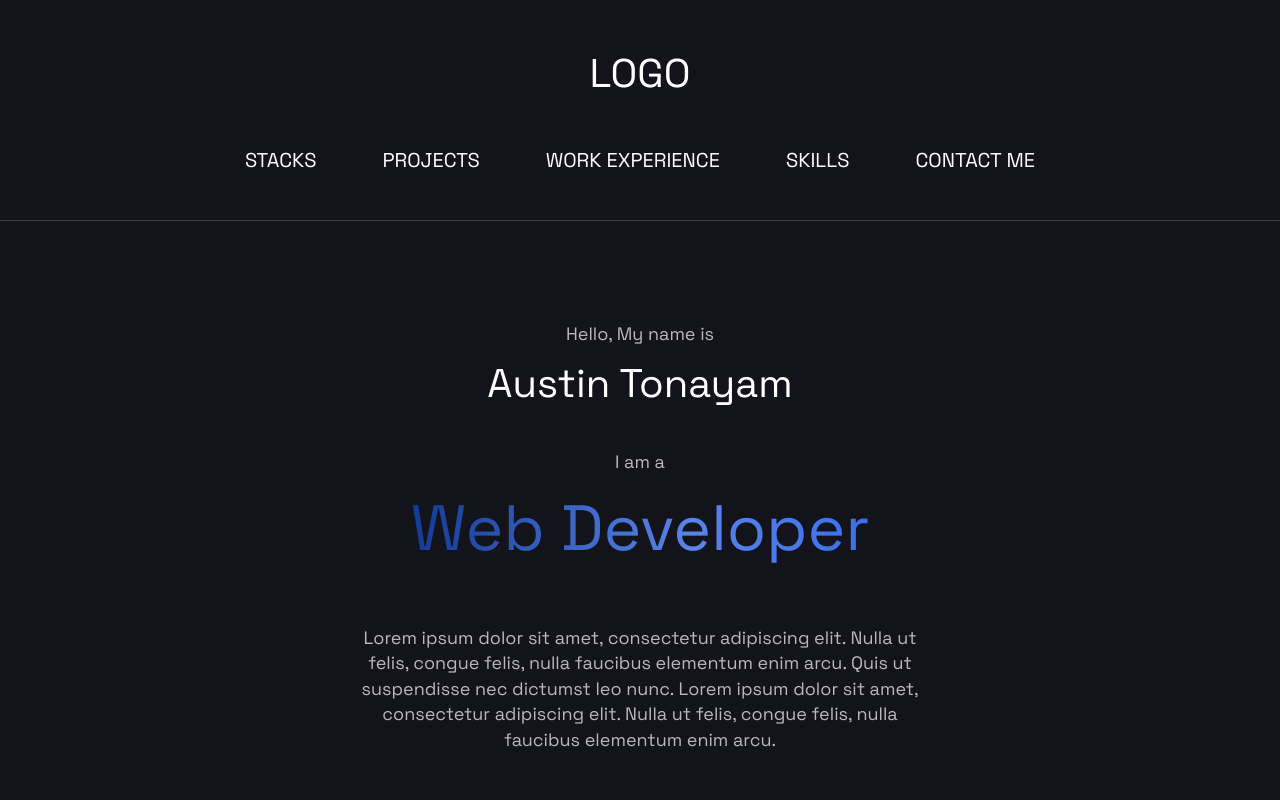
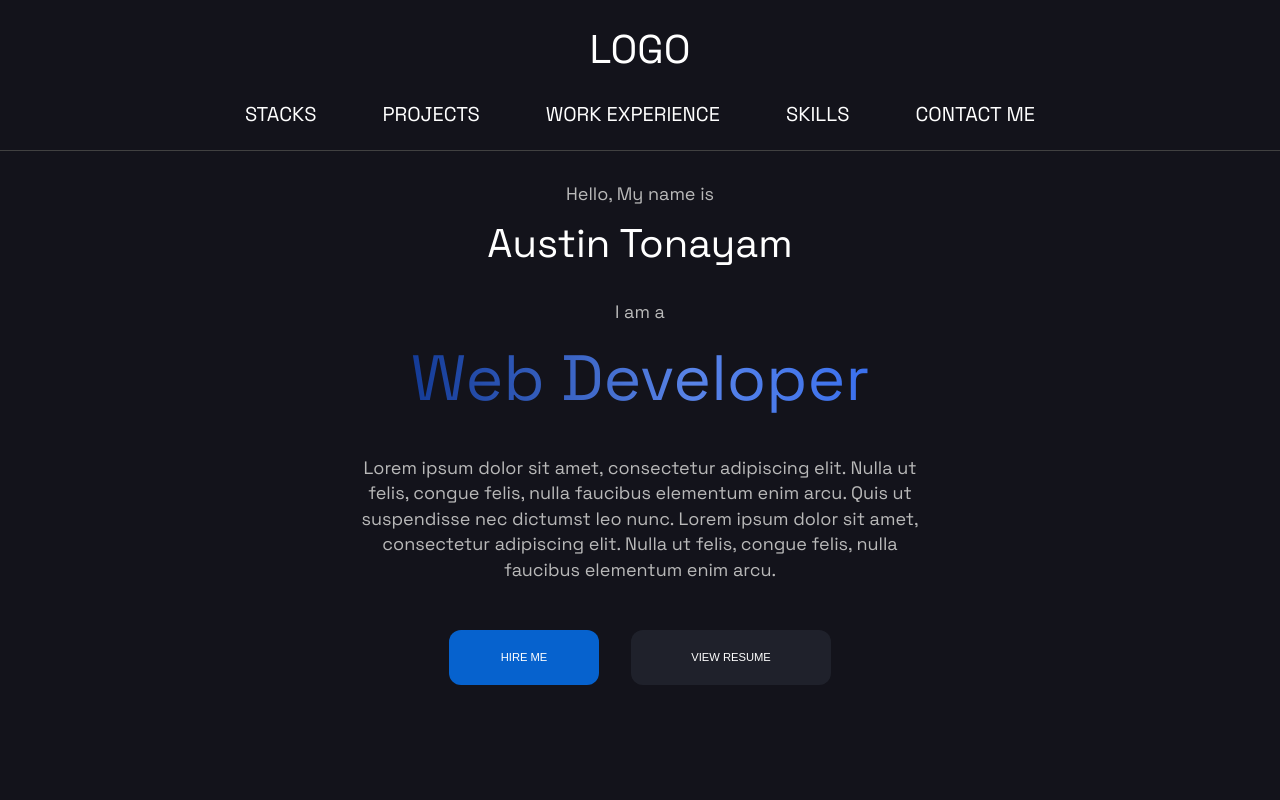
Before and after one commit to tonayam/portfolio, a React (Create React App) app: page / in a window 1280 px wide. Shown: the top 800 px of the page. Built offline with nearby package versions, Linux system fonts and the light colour scheme.

Commit message:
First Batch Of Animations Version 1.0

```diff
--- a/package.json
+++ b/package.json
@@ -6,6 +6,7 @@
     "@testing-library/jest-dom": "^5.16.5",
     "@testing-library/react": "^13.4.0",
     "@testing-library/user-event": "^13.5.0",
+    "framer-motion": "^7.3.4",
     "react": "^18.2.0",
     "react-dom": "^18.2.0",
     "react-icons": "^4.4.0",
--- a/src/Styles/header.scss
+++ b/src/Styles/header.scss
@@ -64,19 +64,19 @@
   .header {
     width: 80%;
     .text {
-      margin: 100px 0 41px 0;
+      margin: 30px 0 41px 0;
       h1 {
-        margin: 12px 0 56px 0;
+        margin: 12px 0 36px 0;
       }
       h2 {
-        margin: 12px 0 40px 0;
+        margin: 12px 0 30px 0;
       }
       .info {
         width: 55%;
       }
     }
     .buttons {
-      margin-top: 41px;
+      margin-top: 7px;
       button {
         @include btnMixin;
       }
--- a/src/Styles/navbar.scss
+++ b/src/Styles/navbar.scss
@@ -1,3 +1,33 @@
+.navbar {
+  padding: 1rem;
+  .logo {
+    display: flex;
+    align-items: center;
+    justify-content: space-between;
+    padding-bottom: 0.5rem;
+    border-bottom: 1px solid #414141;
+    .icon {
+      font-size: 1.8rem;
+    }
+  }
+
+  ul {
+    @include flexCC;
+    flex-direction: column;
+    height: 0;
+    overflow: hidden;
+    transition: ease-in-out 0.5s all;
+    li {
+      margin: 30px 0px;
+      font-size: 20px;
+    }
+
+    &.show-nav {
+      height: calc(100vh - 60px);
+    }
+  }
+}
+
 @include for-phone-only {
 }
 
@@ -14,11 +44,20 @@
     flex-direction: column;
     justify-content: center;
     align-items: center;
-    height: 221px;
+    height: 151px !important;
+    .logo {
+      border-bottom: none;
+    }
+
+    .icon {
+      display: none;
+    }
 
     .nav-links {
       @include flexCC;
-      margin-top: 48px;
+      flex-direction: row;
+      margin-top: 18px;
+      height: auto;
       li {
         margin: 0 33px;
         font-size: 20px;
--- /dev/null
+++ b/src/animation/variants.js
@@ -0,0 +1,118 @@
+// NAVBAR ANIMATION
+const navVariant = {
+  hidden: {
+    opacity: 0,
+    y: -200,
+  },
+
+  visible: {
+    opacity: 1,
+    y: 0,
+    transition: {
+      delay: 0.4,
+      ease: "easeInOut",
+      type: "spring",
+      stiffness: 250,
+      staggerChildren: 0.2,
+      when: "beforeChildren",
+    },
+  },
+};
+
+const navLinksVariant = {
+  hidden: {
+    opacity: 0,
+    y: 200,
+  },
+
+  visible: {
+    opacity: 1,
+    y: 0,
+    transition: {
+      ease: "easeInOut",
+      duration: 1,
+    },
+  },
+};
+
+// HEADER SECTION ANIMATION
+const headerVariant = {
+  hidden: {
+    opacity: 0,
+  },
+
+  visible: {
+    opacity: 1,
+    transition: {
+      ease: "easeInOut",
+      type: "spring",
+      stiffness: 250,
+      staggerChildren: 0.5,
+      delayChildren: 0.5,
+      when: "beforeChildren",
+    },
+  },
+};
+
+const headerTextVariant = {
+  hidden: {
+    opacity: 0,
+    y: "100%",
+  },
+
+  visible: {
+    opacity: 1,
+    y: 0,
+    transition: {
+      ease: [0.17, 0.67, 0.83, 0.67],
+      duration: 0.5,
+    },
+  },
+};
+
+const headerBtnsVaraints = {
+  hidden: {
+    opacity: 0,
+    x: "-100%",
+  },
+
+  visible: {
+    opacity: 1,
+    x: 0,
+  },
+};
+
+// STACK SECTION ANIMATIONS
+
+const container = {
+  hidden: { opacity: 0 },
+  visible: {
+    opacity: 1,
+    transition: {
+      delay: 1,
+      staggerChildren: 0.5,
+    },
+  },
+};
+
+const stackVariant = {
+  hidden: {
+    x: "100%",
+    opacity: 0,
+  },
+  visible: {
+    opacity: 1,
+    x: 0,
+    transition: { type: "spring", stiffness: 300 },
+  },
+};
+
+export {
+  navVariant,
+  navLinksVariant,
+  headerVariant,
+  headerTextVariant,
+  headerBtnsVaraints,
+  container,
+  stackVariant,
+};
--- a/src/components/Contact.js
+++ b/src/components/Contact.js
@@ -6,10 +6,10 @@ const Contact = () => {
     <section className='contact' id='contact'>
       <h3 className='section-title'>CONTACT ME</h3>
       <div className='socials'>
-        {socials.map((social) => {
+        {socials.map((social, index) => {
           const { name, icon, iconName } = social;
           return (
-            <div className='social'>
+            <div className='social' key={index}>
               <img src={icon} alt={iconName} />
               <h3>{name}</h3>
             </div>
--- a/src/components/Header.js
+++ b/src/components/Header.js
@@ -1,26 +1,58 @@
 import React from "react";
+import { motion, AnimatePresence } from "framer-motion";
+import {
+  headerVariant,
+  headerTextVariant,
+  headerBtnsVaraints,
+} from "../animation/variants";
 
 const Header = () => {
   return (
+    <AnimatePresence>
       <header className=' header'>
-      <div className='text'>
-        <p>Hello, My name is </p>
-        <h2>Austin Tonayam</h2>
-        <p>I am a </p>
-        <h1>Web Developer</h1>
-        <p className='info'>
+        <motion.div
+          className='text'
+          variants={headerVariant}
+          initial='hidden'
+          whileInView='visible'
+          viewport={{ once: false }}
+        >
+          <motion.p variants={headerTextVariant}>Hello, My name is </motion.p>
+          <motion.h2 variants={headerTextVariant}>Austin Tonayam</motion.h2>
+          <motion.p variants={headerTextVariant}>I am a </motion.p>
+          <motion.h1 variants={headerTextVariant}>Web Developer</motion.h1>
+          <motion.p className='info' variants={headerTextVariant}>
             Lorem ipsum dolor sit amet, consectetur adipiscing elit. Nulla ut
             felis, congue felis, nulla faucibus elementum enim arcu. Quis ut
             suspendisse nec dictumst leo nunc. Lorem ipsum dolor sit amet,
             consectetur adipiscing elit. Nulla ut felis, congue felis, nulla
             faucibus elementum enim arcu.
-        </p>
-      </div>
+          </motion.p>
+        </motion.div>
         <div className='buttons'>
-        <button className='hire-btn'>HIRE ME</button>
-        <button className='resume-btn'>VIEW RESUME</button>
+          <motion.button
+            className='hire-btn'
+            variants={headerBtnsVaraints}
+            initial='hidden'
+            whileInView='visible'
+            transition={{ delay: 0.5, type: "spring", stiffness: 200 }}
+            exit={{ x: "100%", delay: 0.5 }}
+          >
+            HIRE ME
+          </motion.button>
+          <motion.button
+            className='resume-btn'
+            variants={headerBtnsVaraints}
+            initial='hidden'
+            whileInView='visible'
+            transition={{ type: "spring", stiffness: 200 }}
+            exit={{ x: "100%" }}
+          >
+            VIEW RESUME
+          </motion.button>
         </div>
       </header>
+    </AnimatePresence>
   );
 };
 
--- a/src/components/Navbar.js
+++ b/src/components/Navbar.js
@@ -1,29 +1,72 @@
-import React from "react";
+import React, { useState } from "react";
+import { motion } from "framer-motion";
+import { FaBars, FaTimes } from "react-icons/fa";
+
+import { navVariant, navLinksVariant } from "../animation/variants";
 
 const Navbar = () => {
+  const [showNav, setShowNav] = useState(false);
+
+  // SMOOTH SCROLLING FIX
+  const navLinks = document.querySelectorAll(`.link`);
+  navLinks.forEach((link) => {
+    link.addEventListener(`click`, (e) => {
+      e.preventDefault();
+      const id = e.currentTarget.getAttribute(`href`).slice(1);
+      const element = document.getElementById(id);
+      const position = element.offsetTop - window.innerHeight;
+      console.log(position);
+      window.scrollTo({
+        left: 0,
+        top: position,
+      });
+      setShowNav(false);
+    });
+  });
+
   return (
-    <nav className='navbar'>
+    <motion.nav
+      className='navbar'
+      variants={navVariant}
+      initial='hidden'
+      animate='visible'
+    >
       <div className='logo'>
         <h2>LOGO</h2>
+        {showNav ? (
+          <FaTimes className='icon' onClick={() => setShowNav(false)} />
+        ) : (
+          <FaBars className='icon' onClick={() => setShowNav(true)} />
+        )}
       </div>
-      <ul className='nav-links'>
-        <li>
-          <a href='#stacks'>STACKS</a>
-        </li>
-        <li>
-          <a href='#projects'>PROJECTS</a>
-        </li>
-        <li>
-          <a href='#work'>WORK EXPERIENCE</a>
-        </li>
-        <li>
-          <a href='#skills'>SKILLS</a>
-        </li>
-        <li>
-          <a href='#contact'>CONTACT ME</a>
-        </li>
+      <ul className={`nav-links ${showNav && `show-nav`}`}>
+        <motion.li variants={navLinksVariant}>
+          <a href='#stacks' className='link'>
+            STACKS
+          </a>
+        </motion.li>
+        <motion.li variants={navLinksVariant}>
+          <a href='#projects' className='link'>
+            PROJECTS
+          </a>
+        </motion.li>
+        <motion.li variants={navLinksVariant}>
+          <a href='#work' className='link'>
+            WORK EXPERIENCE
+          </a>
+        </motion.li>
+        <motion.li variants={navLinksVariant}>
+          <a href='#skills' className='link'>
+            SKILLS
+          </a>
+        </motion.li>
+        <motion.li variants={navLinksVariant}>
+          <a href='#contact' className='link'>
+            CONTACT ME
+          </a>
+        </motion.li>
       </ul>
-    </nav>
+    </motion.nav>
   );
 };
 
--- a/src/components/Projects.js
+++ b/src/components/Projects.js
@@ -26,8 +26,8 @@ const Projects = () => {
                 <h4>{title}</h4>
                 <h4>{brief}</h4>
                 <div className='icons'>
-                  {techStack.map((stack) => {
-                    return stack;
+                  {techStack.map((stack, index) => {
+                    return <li key={index}>{stack}</li>;
                   })}
                 </div>
               </div>
--- a/src/components/Skills.js
+++ b/src/components/Skills.js
@@ -7,8 +7,8 @@ const Skills = () => {
       <h3 className='section-title'>SKILLS</h3>
       <article>
         <ul className='skills-list'>
-          {skills.map((skill) => {
-            return <li>{skill}</li>;
+          {skills.map((skill, index) => {
+            return <li key={index}>{skill}</li>;
           })}
         </ul>
       </article>
--- a/src/components/Work.js
+++ b/src/components/Work.js
@@ -11,8 +11,8 @@ const Work = () => {
     <section className='work' id='work'>
       <h3 className='section-title'>WORK EXPERIENCE</h3>
       <Swiper slidesPerView={"auto"} spaceBetween={30} className='mySwiper'>
-        {work.map((job) => {
-          const { company, position, time, info, index } = job;
+        {work.map((job, index) => {
+          const { company, position, time, info } = job;
 
           return (
             <SwiperSlide className='job' key={index}>
```
Also changed, not shown: src/components/Stack.js (+13 -4 lines), 1 other file (tests, documents, lock files or other folders). Lines whose indentation alone changed are shown as unchanged.
